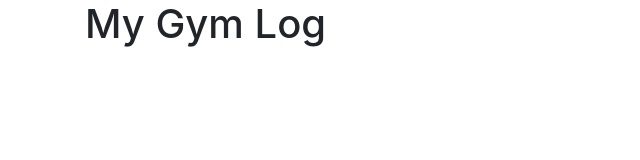
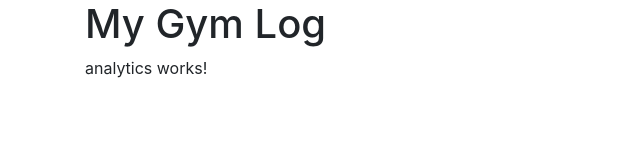
Before and after one commit to nikitadrozdovskii/my-gym-log, an Angular app: page /analyze in a window 1280 px wide. Before the commit this address led to /. Shown: the top 160 px of the page, without its empty margins (0-640 px from the left). Built offline with nearby package versions, Linux system fonts and the light colour scheme.

Commit message:
added AnalyticsComponent, added it to AppRoutingModule, also added empty path and wildcard path there

```diff
--- /dev/null
+++ b/src/app/analytics/analytics.component.html
@@ -0,0 +1,3 @@
+<p>
+  analytics works!
+</p>
--- /dev/null
+++ b/src/app/analytics/analytics.component.ts
@@ -0,0 +1,15 @@
+import { Component, OnInit } from '@angular/core';
+
+@Component({
+  selector: 'app-analytics',
+  templateUrl: './analytics.component.html',
+  styleUrls: ['./analytics.component.css']
+})
+export class AnalyticsComponent implements OnInit {
+
+  constructor() { }
+
+  ngOnInit() {
+  }
+
+}
--- a/src/app/app-routing.module.ts
+++ b/src/app/app-routing.module.ts
@@ -1,9 +1,13 @@
 import { NgModule } from "@angular/core";
 import { RouterModule, Routes } from '@angular/router';
 import { SaveTheDayComponent } from "./save-the-day/save-the-day.component";
+import { AnalyticsComponent } from "./analytics/analytics.component";
 
 const appRoutes: Routes = [
-    {path: 'save', component: SaveTheDayComponent}
+    {path: '', component: SaveTheDayComponent, pathMatch: 'full'},
+    {path: 'save', component: SaveTheDayComponent},
+    {path: 'analyze', component: AnalyticsComponent},
+    {path: '**', component: SaveTheDayComponent}
 ];
 
 
--- a/src/app/app.module.ts
+++ b/src/app/app.module.ts
@@ -10,6 +10,7 @@ import { AddSetComponent } from './save-the-day/add-set/add-set.component';
 import { ProgPicComponent } from './save-the-day/prog-pic/prog-pic.component';
 import { AppRoutingModule } from './app-routing.module';
 import { SaveTheDayComponent } from './save-the-day/save-the-day.component';
+import { AnalyticsComponent } from './analytics/analytics.component';
 
 @NgModule({
   declarations: [
@@ -18,7 +19,8 @@ import { SaveTheDayComponent } from './save-the-day/save-the-day.component';
     AddExeComponent,
     AddSetComponent,
     ProgPicComponent,
-    SaveTheDayComponent
+    SaveTheDayComponent,
+    AnalyticsComponent
   ],
   imports: [
     BrowserModule,
```
Also changed, not shown: src/app/analytics/analytics.component.css (added), 1 other file (tests, documents, lock files or other folders).
